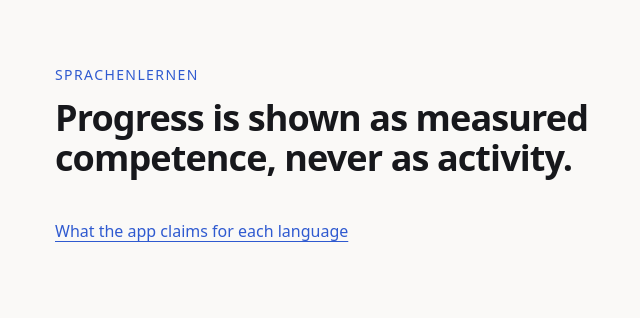
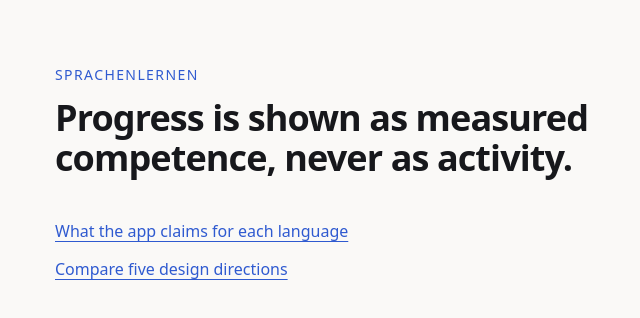
Before and after one commit to matkleve/sprachenlernen, a Next.js app: page / in a window 1280 px wide. Shown: the top 318 px of the page, without its empty margins (273-913 px from the left). Built offline with nearby package versions, Linux system fonts and the light colour scheme.

Commit message:
feat: link design explorer from home page
Co-authored-by: Matthias <kleveta.matthias@gmail.com>

```diff
--- a/app/(marketing)/page.tsx
+++ b/app/(marketing)/page.tsx
@@ -14,7 +14,7 @@ export default function Home() {
       <p className="text-sm font-medium uppercase tracking-widest text-accent">{home.name}</p>
       <h1 className="mt-3 text-4xl font-semibold tracking-tight text-ink">{home.thesis}</h1>
 
-      <p className="mt-page-content">
+      <p className="mt-page-content flex flex-col gap-3">
         <Link
           href="/languages"
           className={
@@ -31,6 +31,18 @@ export default function Home() {
         >
           {home.languagesLink}
         </Link>
+        <Link
+          href="/dev/design"
+          className={
+            "rounded-pill text-base text-accent underline underline-offset-4 " +
+            "transition-colors duration-150 ease-out-soft " +
+            "hover:text-accent-deep active:text-accent-deep " +
+            "focus-visible:outline-none focus-visible:ring-2 focus-visible:ring-accent " +
+            "focus-visible:ring-offset-2 focus-visible:ring-offset-canvas"
+          }
+        >
+          {home.designExplorerLink}
+        </Link>
       </p>
     </div>
   );
--- a/lib/content.ts
+++ b/lib/content.ts
@@ -13,4 +13,5 @@ export const home = {
   /** Verbatim from docs/study/README.md, the consequence of thesis 1. */
   thesis: "Progress is shown as measured competence, never as activity.",
   languagesLink: "What the app claims for each language",
+  designExplorerLink: "Compare five design directions",
 } as const;
```
